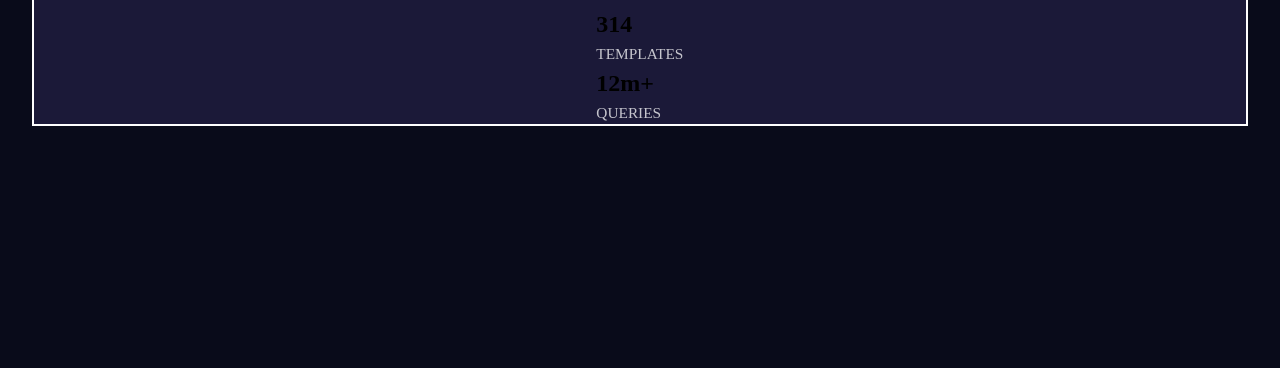
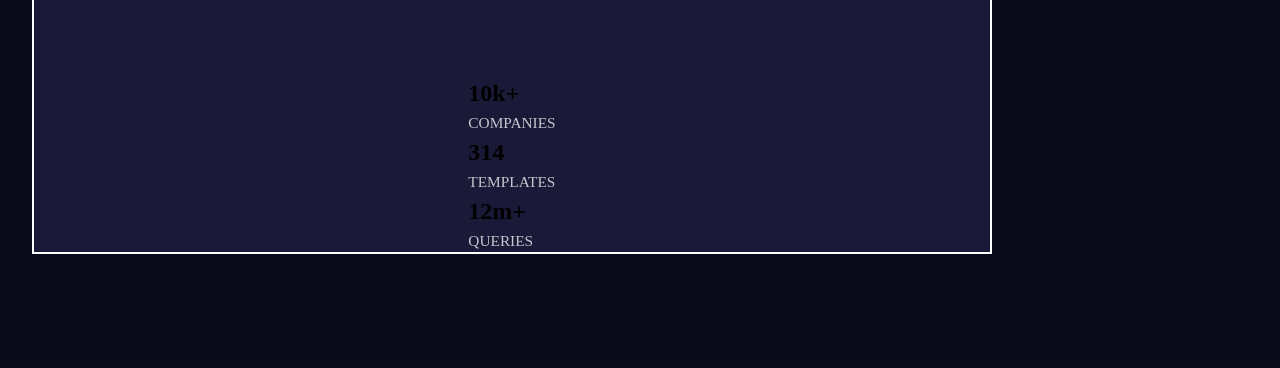
Before and after one commit to RoxySash/Stats-Preview-Card-Component-Main, a plain HTML site: page index.html in a window 1280 px wide. Shown: the part 432-800 px from the top of the page. Drawn offline with Linux system fonts and the light colour scheme.

Commit message:
check rems

```diff
--- a/styles.css
+++ b/styles.css
@@ -20,6 +20,7 @@
     --fs: clamp(1.6rem, 2.5vw, 2rem);
     --fs-p: max(0.85rem, 1.2vw);
 
+    --gap: 5rem;
 
 
 }
@@ -82,9 +83,9 @@ p, h1, h2, h3, h4, h5, h6 {
     flex-direction: column;
     justify-content: center;
     align-items: center;
-	padding-inline: 2em;
-	max-width: 80rem;
-	margin: 0 auto;
+
+	  width: 60rem;
+
     border: 2px solid white;
     background-color: var(--color-darkblue);
 }
```
Also changed, not shown: 1 other file.
